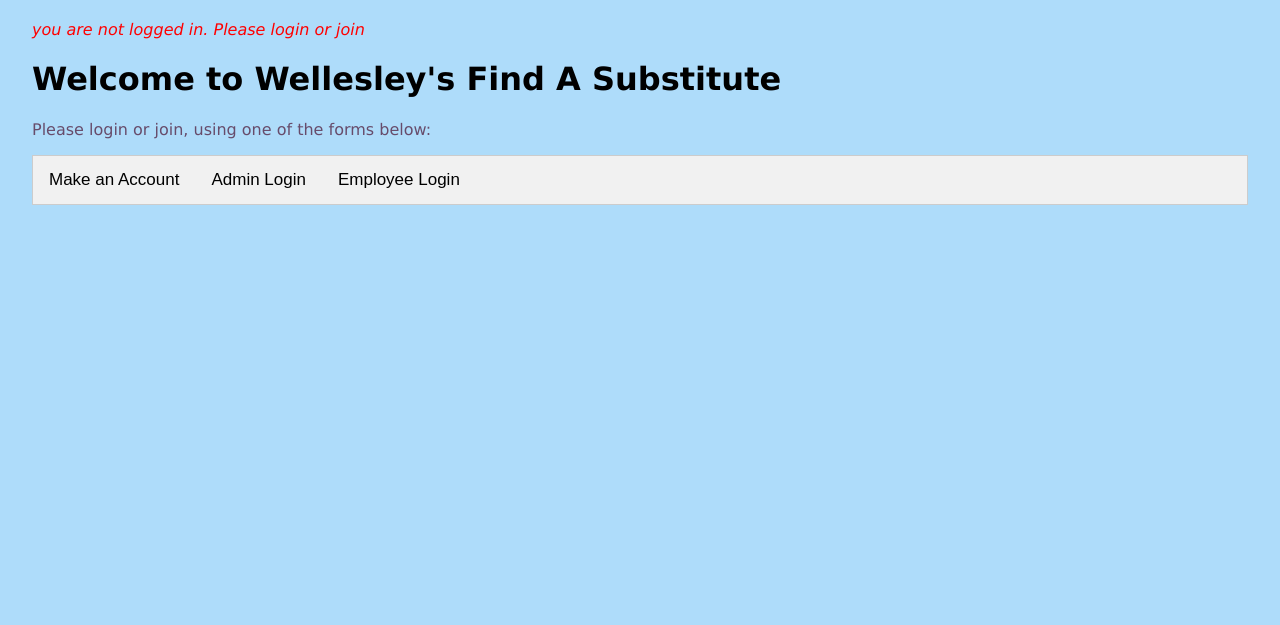
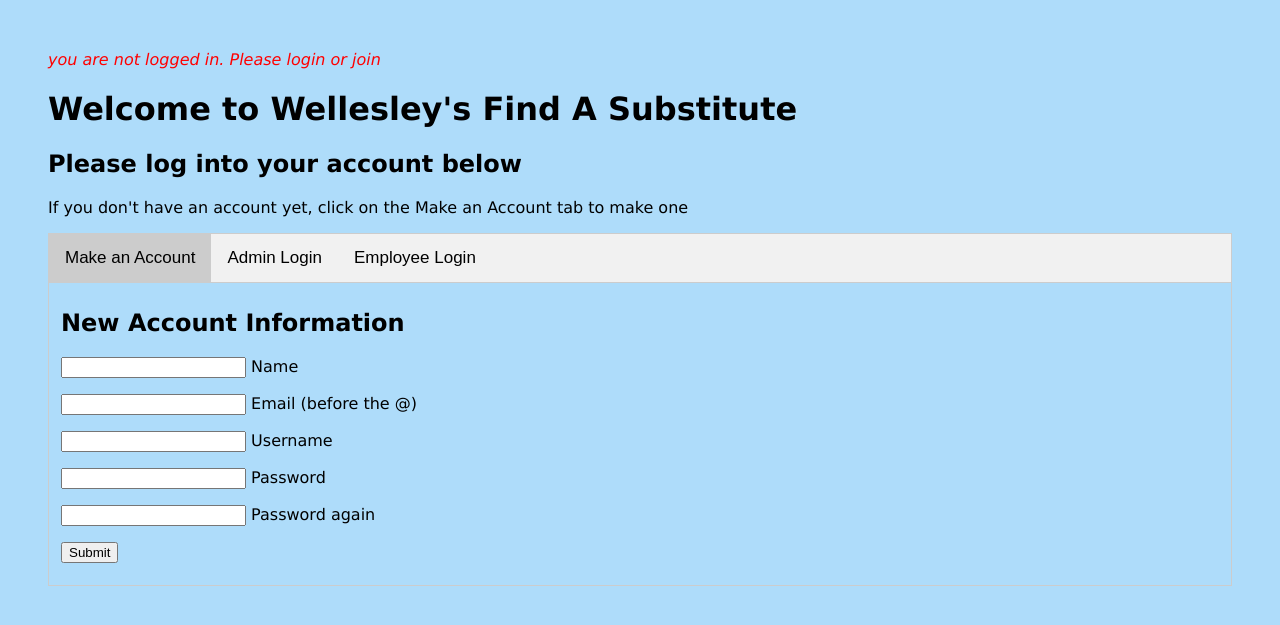
Before and after one commit to mharrigan26/FindASubstitute, a Flask app: page / in a window 1280 px wide, after a click on "Make an Account". Shown: the top 625 px of the page. Run offline with Flask 2, Linux system fonts and the light colour scheme.

Commit message:
got the tabs on the home page work (finally)

```diff
--- a/static/style.css
+++ b/static/style.css
@@ -12,19 +12,13 @@
 
 body {
     font-family: 'Geneva', sans-serif;
-    color: #674c6b;
+    color: #000000;
     background-color: #aedcfa;
     margin: 20px 2em;
 }
 
 
 
-    /* Style the tab */
-    .tab {
-      overflow: hidden;
-      border: 1px solid #ccc;
-      background-color: #f1f1f1;
-    }
 
   /* Style the buttons inside the tab */
   .tab button {
@@ -55,3 +49,11 @@
     border: 1px solid #ccc;
     border-top: none;
   }
+
+
+/* Style the tab */
+.tab {
+  overflow: hidden;
+  border: 1px solid #ccc;
+  background-color: #f1f1f1;
+}
--- a/templates/base.html
+++ b/templates/base.html
@@ -5,7 +5,13 @@
     <meta name=author content="Bianca Pio">
     <title>{{ title }}</title>
     <link rel='stylesheet' href="{{url_for('static', filename = 'style.css')}}">
+    <style>
+        body {
+            color:rgb(0, 0, 0)
+        }
+    </style>
     {% block head_stuff %} {% endblock %}
+
 </head>
 <body>
 
--- a/templates/main.html
+++ b/templates/main.html
@@ -3,6 +3,53 @@
 {%else%}
     {% extends "base.html" %}
 {%endif%}
+
+{% block head_stuff %}
+<style>
+ /* Style the buttons inside the tab */
+ body{
+   text-align:left;
+   padding: 14px 16px;
+ }
+
+ .tab button {
+    background-color: inherit;
+    float: left;
+    border: none;
+    outline: none;
+    cursor: pointer;
+    padding: 14px 16px;
+    transition: 0.3s;
+    font-size: 17px;
+  }
+
+  /* Change background color of buttons on hover */
+  .tab button:hover {
+    background-color: #ddd;
+  }
+
+  /* Create an active/current tablink class */
+  .tab button.active {
+    background-color: #ccc;
+  }
+
+  /* Style the tab content */
+  .tabcontent {
+    display: none;
+    padding: 6px 12px;
+    border: 1px solid #ccc;
+    border-top: none;
+  }
+
+
+/* Style the tab */
+.tab {
+  overflow: hidden;
+  border: 1px solid #ccc;
+  background-color: #f1f1f1;
+}
+</style>
+{% endblock %}
 
 {% block nav %}
 <div id="navigation">
@@ -10,10 +57,12 @@
 {% endblock %}
 
 {% block main_content %}
-
 <h1>Welcome to Wellesley's Find A Substitute</h1>
 
-<p>Please login or join, using one of the forms below:</p>
+<h2>Please log into your account below</h2>
+
+<p>  If you don't have an account yet, click on the
+  Make an Account tab to make one</p>
 
 <div class="tab">
   <button class="tablinks" onclick="openTab(event, 'Make')">Make an Account</button>
@@ -22,9 +71,8 @@
 </div>
 
 <div id="Make" class="tabcontent">
-  <h3>Create an Account</h3>
   <form id="joinform" action="{{url_for('join')}}" method="post">
-        <h2>Join</h2>
+  <h2>New Account Information</h2>
   <p><label><input type="text" name="name" required pattern="^\w+$"> Name</label></p>
   <p><label><input type="text" name="email" required pattern="^\w+$"> Email (before the @)</label></p>
   <p><label><input type="text" name="username" required pattern="^\w+$"> Username</label></p>
@@ -35,7 +83,6 @@
 </div>
 
 <div id="Admin" class="tabcontent">
-    <h3>Admin</h3>
   <form id="loginformA" action="{{url_for('loginA')}}" method="post">
   <h2>Administrator Login</h2>
   <p><label>Username: <input type="text" name="username" required pattern="^\w+$"></label></p>
@@ -45,7 +92,6 @@
   </div>
 
   <div id="Employee" class="tabcontent">
-  <h3>Employee</h3>
   <form id="loginformE" action="{{url_for('loginE')}}" method="post">
   <h2>Employee Login</h2>
   <p><label>Username: <input type="text" name="username" required pattern="^\w+$"></label></p>
@@ -54,12 +100,8 @@
   </form>
   </div>
 
-{% endblock %}
 
-
-{% block jquery_scripts %}
 <script>
-
 function openTab(evt, id) {
   var i, tabcontent, tablinks;
   tabcontent = document.getElementsByClassName("tabcontent");
@@ -73,6 +115,13 @@
   document.getElementById(id).style.display = "block";
   evt.currentTarget.className += " active";
 }
+</script>
+
+{% endblock %}
+
+
+{% block jquery_scripts %}
+<script>
 
 $("#joinform").on('submit', function (event) {
      var pw1 = $(this).find('[name=password1]').val();
@@ -84,7 +133,6 @@
      }
 })
 
-
 </script>
 
 {% endblock %}
```
Lines whose indentation alone changed are shown as unchanged.
